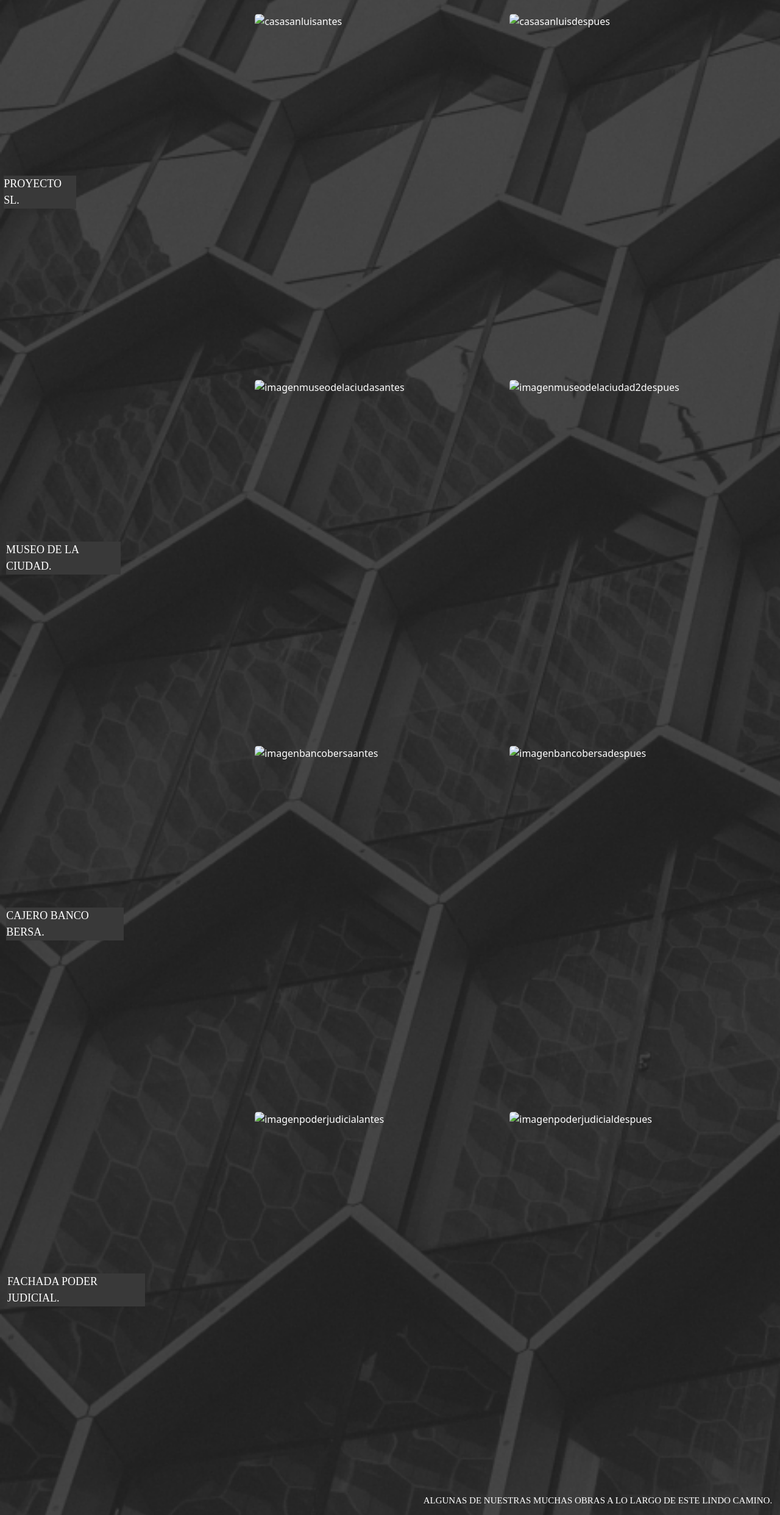
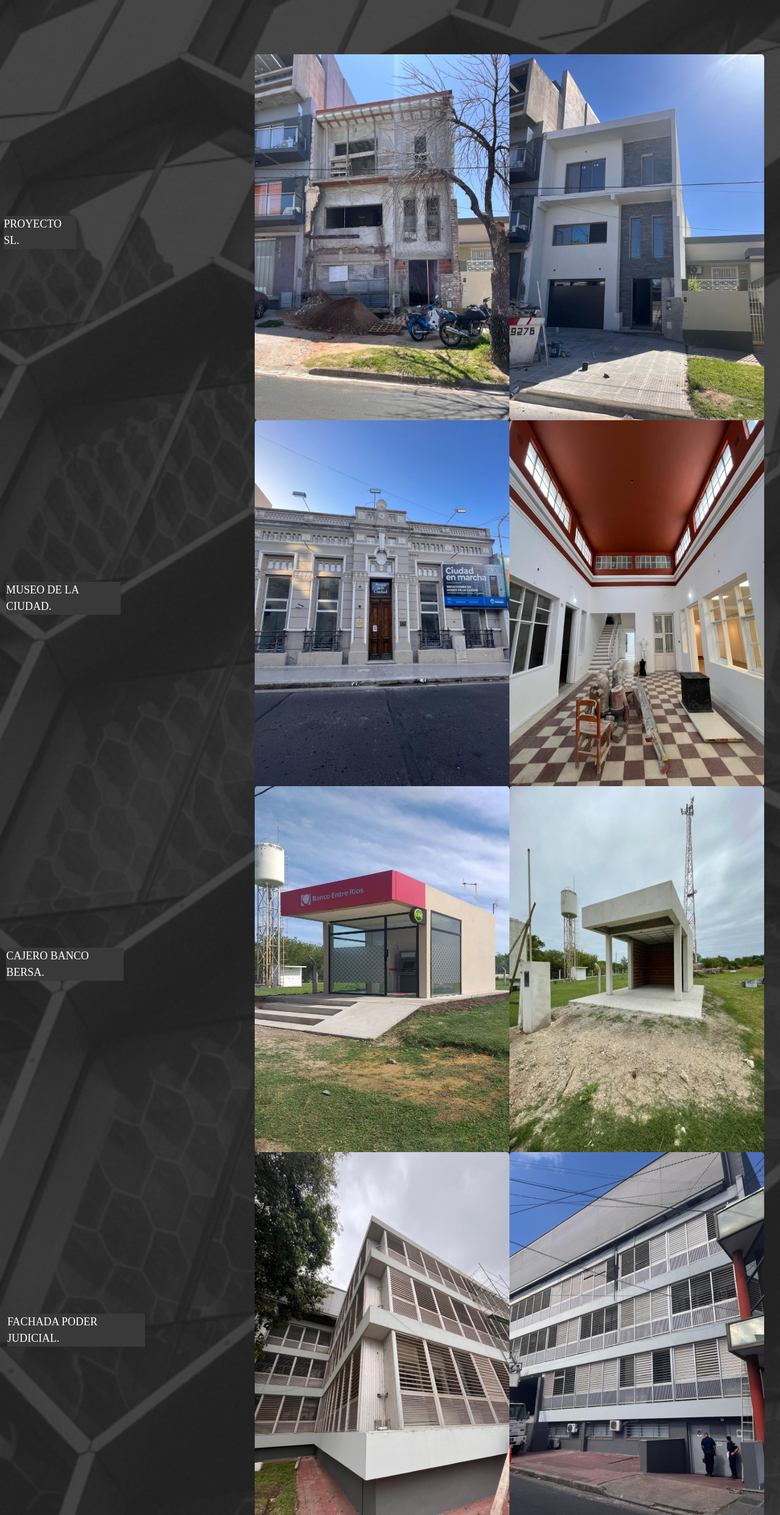
Before and after one commit to lucasspuig/pag-empresa, a website: page pages/obras.html in a window 1280 px wide. Shown: the part 316-2800 px from the top of the page at 61% size. Drawn offline with nearby package versions, Linux system fonts and the light colour scheme; files whose address does not match are found by name; a web font is replaced by a local one.

Commit message:
arreglos6

```diff
--- a/pages/obras.html
+++ b/pages/obras.html
@@ -20,7 +20,7 @@
     <header>
         <nav class= "navbar navbar-expand-lg navar">
             <div class="container-fluid">
-                <img src="../assest/logo.negro.png" alt="logo">
+                <img src="../assets/logo.negro.png" alt="logo">
               <button class="navbar-toggler" type="button" data-bs-toggle="collapse" data-bs-target="#navbarSupportedContent" aria-controls="navbarSupportedContent" aria-expanded="false" aria-label="Toggle navigation">
                 <span class="navbar-toggler-icon"></span>
               </button>
@@ -56,23 +56,23 @@
                 <div class="grid00">
                     <p>PROYECTO SL.</p>
                 </div>
-                    <img src="../assest/sanluis1.jpg" alt="casasanluisantes" class="grid1">
-                    <img src="../assest/san luis foto 2 nueva.jpg" alt="casasanluisdespues"class="grid2">
+                    <img src="../assets/sanluis1.jpg" alt="casa san luis antes" class="grid1">
+                    <img src="../assets/san luis foto 2 nueva.jpg" alt="casa san luis despues"class="grid2">
                 <div class="grid01">
                     <p>MUSEO DE LA CIUDAD.</p>
                 </div>
-                    <img src="../assest/museo 1.jpg" alt="imagenmuseodelaciudasantes"class="grid3">
-                    <img src="../assest/museo2.jpg" alt="imagenmuseodelaciudad2despues"class="grid4">
+                    <img src="../assets/museo 1.jpg" alt="museo de la ciudad antes"class="grid3">
+                    <img src="../assets/museo2.jpg" alt="museo de la ciudad2 despues"class="grid4">
                 <div class="grid02">
                     <p>CAJERO BANCO BERSA.</p>
                 </div>
-                    <img src="../assest/bancobersa.jpg" alt="imagenbancobersaantes"class="grid5">
-                    <img src="../assest/çbanco bersa foto 2 nueva.jpg" alt="imagenbancobersadespues" class="grid6">
+                    <img src="../assets/bancobersa.jpg" alt="banco bersa antes"class="grid5">
+                    <img src="../assets/çbanco bersa foto 2 nueva.jpg" alt="banco bersa despues" class="grid6">
                 <div class="grid03">
                     <p>FACHADA PODER JUDICIAL.</p>
                 </div>
-                    <img src="../assest/poder judicial1.jpg" alt="imagenpoderjudicialantes"class="grid7">
-                    <img src="../assest/poder judicial2.jpg" alt="imagenpoderjudicialdespues"class="grid8">
+                    <img src="../assets/poder judicial1.jpg" alt="poder judicial antes"class="grid7">
+                    <img src="../assets/poder judicial2.jpg" alt="poder judicial despues"class="grid8">
             </div>
             <div class="obrass">
                     <p>ALGUNAS DE NUESTRAS MUCHAS OBRAS A LO LARGO DE ESTE LINDO CAMINO.</p>
--- a/scss/_media.scss
+++ b/scss/_media.scss
@@ -509,10 +509,7 @@
                 display: flex;
                flex-direction: row;
             }
-            .card1{
-                background-color: $colornav;
-                width: 24%;
-            }
+
              .card{
                 background-color: $colornav;
                 margin: 17px;
--- a/scss/styles.scss
+++ b/scss/styles.scss
@@ -8,7 +8,7 @@ $paletacolores:white,rgb(141, 140, 140);
 body{
     color: nth($paletacolores, 1);
     background-color: $colorbody;
-    background-image: url(../assest/Diseño\ sin\ título\ \(1\).png);
+    background-image: url(../assets/Diseño\ sin\ título\ \(1\).png);
     background-size: cover;
     p{
         font-family: "Platypi", serif;
```
Also changed, not shown: index.html (+3 -3 lines), pages/contacto.html (+1 -1 lines), pages/nosotros.html (+3 -3 lines), pages/servicio.html (+4 -4 lines), css/styles.css, 1 other file.
